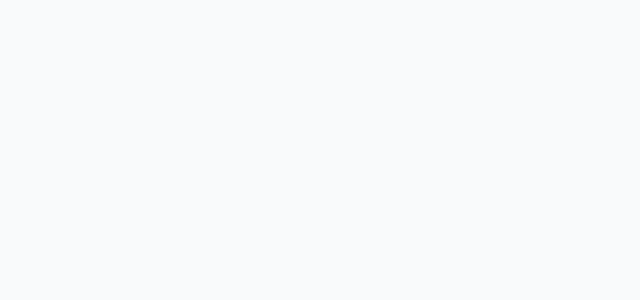
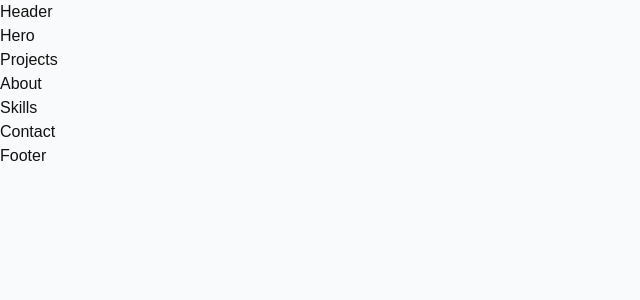
Before and after one commit to reginaldsc02/rsc-dev-portfolio, a Next.js app: page / in a window 1280 px wide. Shown: the top 300 px of the page, without its empty margins (0-640 px from the left). Built offline with nearby package versions, Linux system fonts and the light colour scheme.

Commit message:
Setup: Base Layout & Create: Sections

```diff
--- a/app/page.tsx
+++ b/app/page.tsx
@@ -1,3 +1,5 @@
+import { MainLayout } from "@/components/layout/MainLayout";
+
 export default function Home() {
-  return <></>;
+  return <MainLayout />;
 }
--- /dev/null
+++ b/components/layout/Footer.tsx
@@ -0,0 +1,3 @@
+export const Footer = () => {
+  return <footer>Footer</footer>;
+};
--- /dev/null
+++ b/components/layout/Header.tsx
@@ -0,0 +1,3 @@
+export const Header = () => {
+  return <header>Header</header>;
+};
--- /dev/null
+++ b/components/layout/MainLayout.tsx
@@ -0,0 +1,23 @@
+import { About } from "../section/About";
+import { Contact } from "../section/Contact";
+import { Hero } from "../section/Hero";
+import { Projects } from "../section/Projects";
+import { Skills } from "../section/Skills";
+import { Footer } from "./Footer";
+import { Header } from "./Header";
+
+export const MainLayout = () => {
+  return (
+    <div>
+      <Header />
+      <main>
+        <Hero />
+        <Projects />
+        <About />
+        <Skills />
+        <Contact />
+      </main>
+      <Footer />
+    </div>
+  );
+};
--- /dev/null
+++ b/components/section/About.tsx
@@ -0,0 +1,3 @@
+export const About = () => {
+  return <section id="#about">About</section>;
+};
--- /dev/null
+++ b/components/section/Contact.tsx
@@ -0,0 +1,3 @@
+export const Contact = () => {
+  return <section id="#contact">Contact</section>;
+};
--- /dev/null
+++ b/components/section/Hero.tsx
@@ -0,0 +1,3 @@
+export const Hero = () => {
+  return <section id="#hero">Hero</section>;
+};
--- /dev/null
+++ b/components/section/Projects.tsx
@@ -0,0 +1,3 @@
+export const Projects = () => {
+  return <section id="#projects">Projects</section>;
+};
--- /dev/null
+++ b/components/section/Skills.tsx
@@ -0,0 +1,3 @@
+export const Skills = () => {
+  return <section id="#skills">Skills</section>;
+};
```
